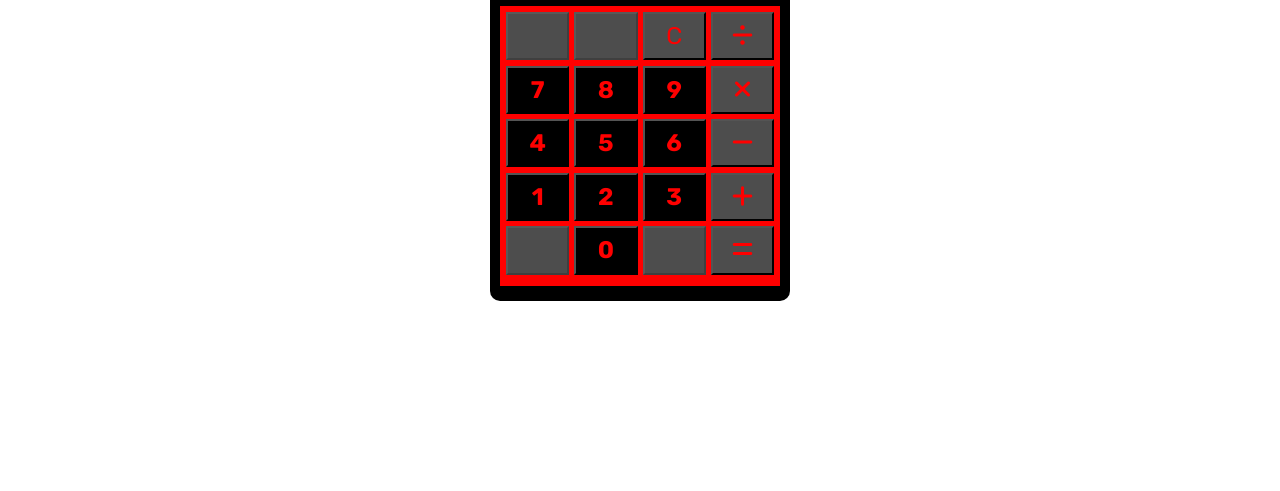
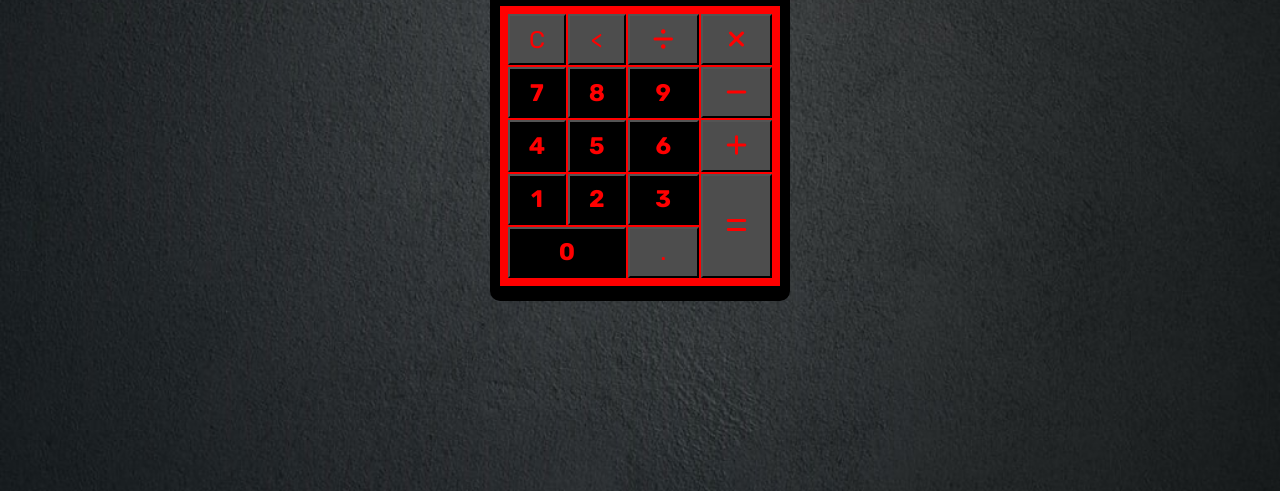
Before and after one commit to joaomatozinhos/calculator, a plain HTML site: page index.html in a window 1280 px wide. Shown: the part 309-800 px from the top of the page. Drawn offline with Linux system fonts and the light colour scheme.

Commit message:
edit layout

```diff
--- a/index.html
+++ b/index.html
@@ -21,41 +21,80 @@
           <i class="fas fa-calculator"></i>
           <h1>Calculator</h1>
         </header>
-        <div id="input">
-          <input type="text" />
+        <div id="screen">
+          <p id="result"></p>
         </div>
-        <div id="operations">
-          <div class="row" id="row5">
-            <button class="btn-empty" disabled></button>
-            <button class="btn-empty" disabled></button>
+
+        <table id="operations">
+          <tr>
+            <td>
               <button class="btn-operator">C</button>
-            <button class="btn-operator"><i class="fas fa-divide"></i></button>
-          </div>
-          <div class="row" id="row4">
+            </td>
+            <td>
+              <button class="btn-operator"><</button>
+            </td>
+            <td>
+              <button class="btn-operator">
+                <i class="fas fa-divide"></i>
+              </button>
+            </td>
+            <td>
+              <button class="btn-operator"><i class="fas fa-times"></i></button>
+            </td>
+          </tr>
+          <tr>
+            <td>
               <button class="btn-number" value="7">7</button>
+            </td>
+            <td>
               <button class="btn-number" value="8">8</button>
+            </td>
+            <td>
               <button class="btn-number" value="9">9</button>
-            <button class="btn-operator"><i class="fas fa-times"></i></button>
-          </div>
-          <div class="row" id="row3">
+            </td>
+            <td>
+              <button class="btn-operator"><i class="fas fa-minus"></i></button>
+            </td>
+          </tr>
+          <tr>
+            <td>
               <button class="btn-number" value="4">4</button>
+            </td>
+            <td>
               <button class="btn-number" value="5">5</button>
+            </td>
+            <td>
               <button class="btn-number" value="6">6</button>
-            <button class="btn-operator"><i class="fas fa-minus"></i></button>
-          </div>
-          <div class="row" id="row2">
+            </td>
+            <td>
+              <button class="btn-operator"><i class="fas fa-plus"></i></button>
+            </td>
+          </tr>
+          <tr>
+            <td>
               <button class="btn-number" value="1">1</button>
+            </td>
+            <td>
               <button class="btn-number" value="2">2</button>
+            </td>
+            <td>
               <button class="btn-number" value="3">3</button>
-            <button class="btn-operator"><i class="fas fa-plus"></i></button>
-          </div>
-          <div class="row" id="row1">
-            <button class="btn-empty" disabled></button>
+            </td>
+            <td rowspan="2">
+              <button class="btn-operator">
+                <i class="fas fa-equals"></i>
+              </button>
+            </td>
+          </tr>
+          <tr>
+            <td colspan="2">
               <button class="btn-number" value="0">0</button>
-            <button class="btn-empty" disabled></button>
-            <button class="btn-operator"><i class="fas fa-equals"></i></button>
-          </div>
-        </div>
+            </td>
+            <td>
+              <button class="btn-operator">.</button>
+            </td>
+          </tr>
+        </table>
       </div>
     </div>
 
--- a/style.css
+++ b/style.css
@@ -5,7 +5,7 @@
 }
 
 :root {
-  --bg-input: #999999;
+  --bg-result: #999999;
   --bg-btn-operator: #4d4d4d;
   --bg-btn-number: black;
   --red: red;
@@ -16,6 +16,9 @@
   height: 100vh;
   display: grid;
   place-items: center;
+  background-image: url('assets/background.jpg');
+  background-position: center;
+  background-size: cover;
 }
 
 #calculator {
@@ -43,16 +46,16 @@ header i {
   font-size: 20px;
 }
 
-#input {
+#screen {
   width: 100%;
   height: 15%;
   margin-bottom: 15px;
 }
 
-#input input {
+#result {
   width: 100%;
   height: 100%;
-  background-color: var(--bg-input);
+  background-color: var(--bg-result);
   border: none;
   outline: none;
   padding: 10px;
@@ -62,30 +65,23 @@ header i {
 }
 
 #operations {
+  width: 100%;
   height: 70%;
   background-color: var(--red);
   padding: 6px;
 }
 
-.row {
+td button {
   width: 100%;
-  height: 20%;
-  display: flex;
-  column-gap: 5px;
+  height: 100%;
+  color: var(--red);
+  font-size: 24px;
+  font-family: var(--font);
+  cursor: pointer;
 }
 
-.row button {
-  width: 100%;
-  height: 90%;
-  font-size: 24px;
-  color: var(--red);
-  cursor: pointer;
-  font-family: var(--font);
-}
-
-.row button[disabled] {
-  background-color: var(--bg-btn-operator);
-  cursor: no-drop;
+td button:hover {
+  background-color: rgba(48, 46, 46, 0.89);
 }
 
 .btn-number {
@@ -96,3 +92,9 @@ header i {
 .btn-operator {
   background-color: var(--bg-btn-operator);
 }
+
+@media only screen and (max-width: 324px) {
+  #calculator {
+    width: 250px;
+  }
+}
```
Also changed, not shown: assets/background.jpg (added). Lines whose indentation alone changed are shown as unchanged.
